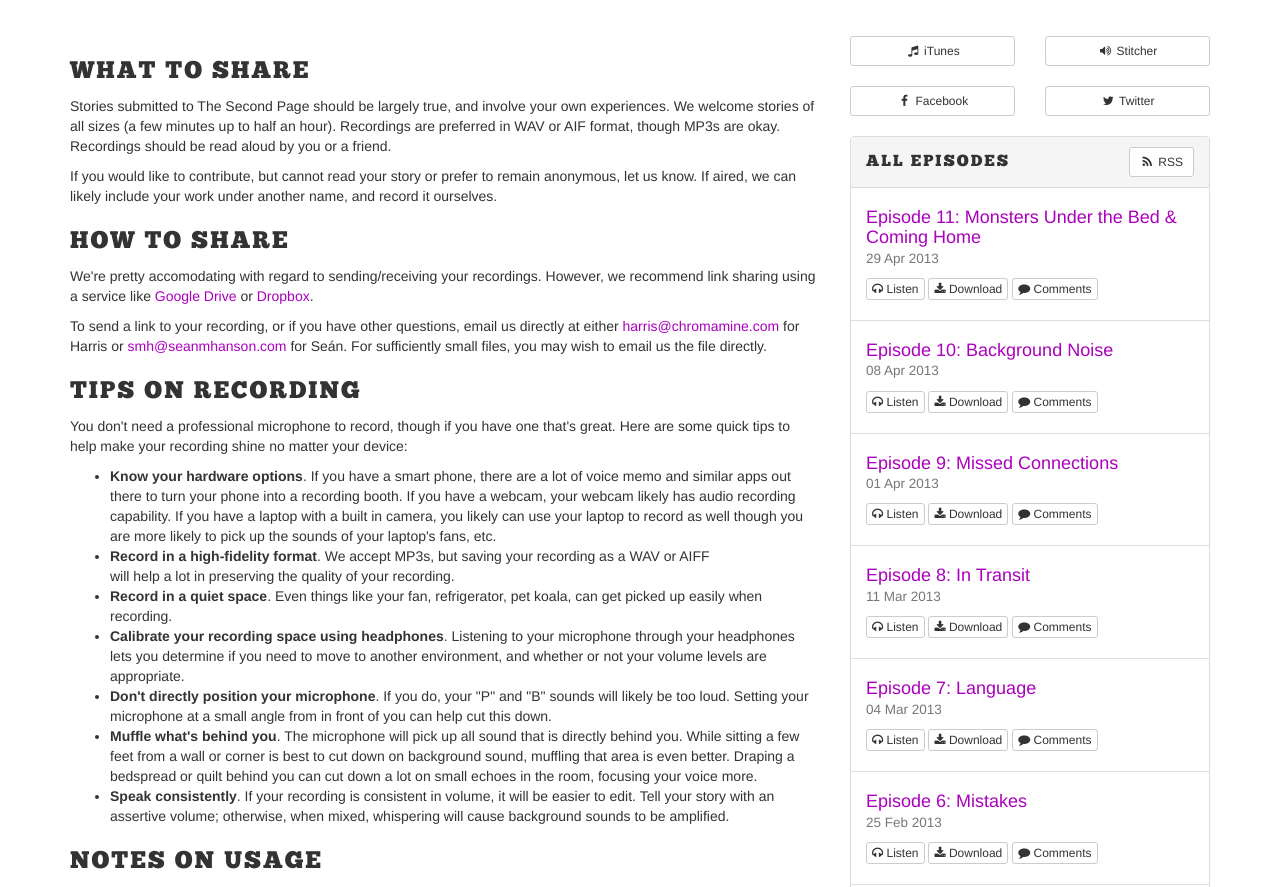
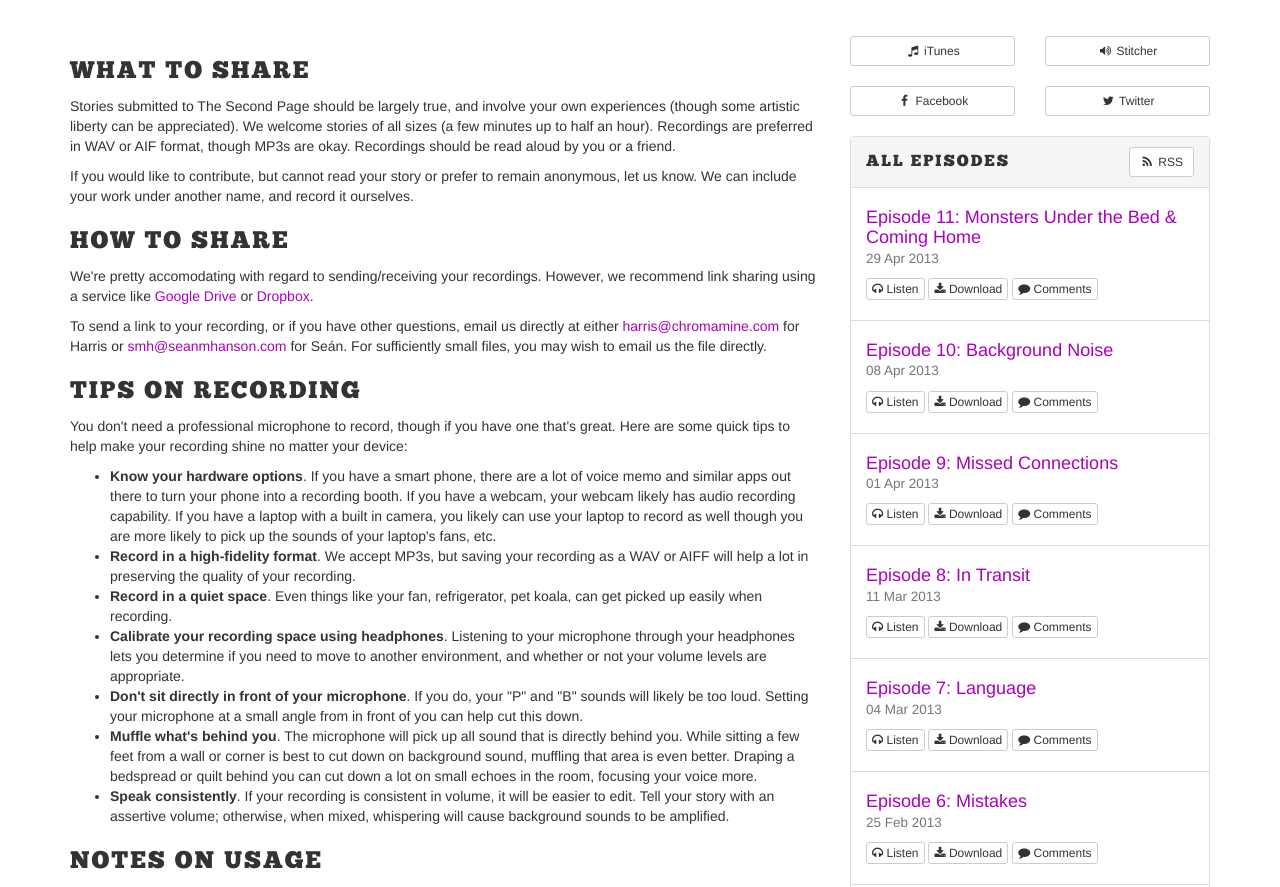
Before and after one commit to secondpage/secondpage, a Jekyll site: the page built from how-to.html, in a window 1280 px wide and 1400 px high, cut to the strip 414-1301 px from the top of the window. Built offline with Jekyll 4.4.1, drawn with Linux system fonts in a browser that asks for light colours; nearby versions of some CDN libraries.

Commit message:
HOW-TO: finalize copy

```diff
--- a/how-to.html
+++ b/how-to.html
@@ -5,13 +5,14 @@ layout: two-col
 <div class="margin-trailer">
   <h2>What to Share</h2>
   <p>
-    Stories submitted to The Second Page should be largely true, and involve your own experiences.
+    Stories submitted to The Second Page should be largely true, and involve your own experiences (though some artistic liberty
+    can be appreciated).
     We welcome stories of all sizes (a few minutes up to half an hour). Recordings are preferred in WAV or AIF format,
     though MP3s are okay. Recordings should be read aloud by you or a friend.
   </p>
   <p>
     If you would like to contribute, but cannot read your story or prefer to remain anonymous, let us know.
-    If aired, we can likely include your work under another name, and record it ourselves.
+    We can include your work under another name, and record it ourselves.
   </p>
   <h2>How to Share</h2>
   <p>
@@ -39,7 +40,7 @@ layout: two-col
         though you are more likely to pick up the sounds of your laptop's fans, etc.
       </li>
       <li>
-        <strong>Record in a high-fidelity format</strong>. We accept MP3s, but saving your recording as a WAV or AIFF <fieldset>
+        <strong>Record in a high-fidelity format</strong>. We accept MP3s, but saving your recording as a WAV or AIFF
           will help a lot in preserving the quality of your recording.
       </li>
       <li>
@@ -51,7 +52,7 @@ layout: two-col
         you need to move to another environment, and whether or not your volume levels are appropriate.
       </li>
       <li>
-        <strong>Don't directly position your microphone</strong>. If you do, your "P" and "B" sounds will likely be
+        <strong>Don't sit directly in front of your microphone</strong>. If you do, your "P" and "B" sounds will likely be
         too loud. Setting your microphone at a small angle from in front of you can help cut this down.
       </li>
       <li>
--- a/index.html
+++ b/index.html
@@ -6,7 +6,7 @@ layout: two-col
 	<h2>Season Two Call for Stories</h2>
 	<p>
 		 We're back, and want to hear from you! Help us welcome back The Second Page by contributing your recorded stories on
-		 the topics below.
+		 the topics below. Check out <a href="/how-to.html">how to submit your stories</a> for help getting started.
 	</p>
 	<table class="table">
 		<thead>
```
